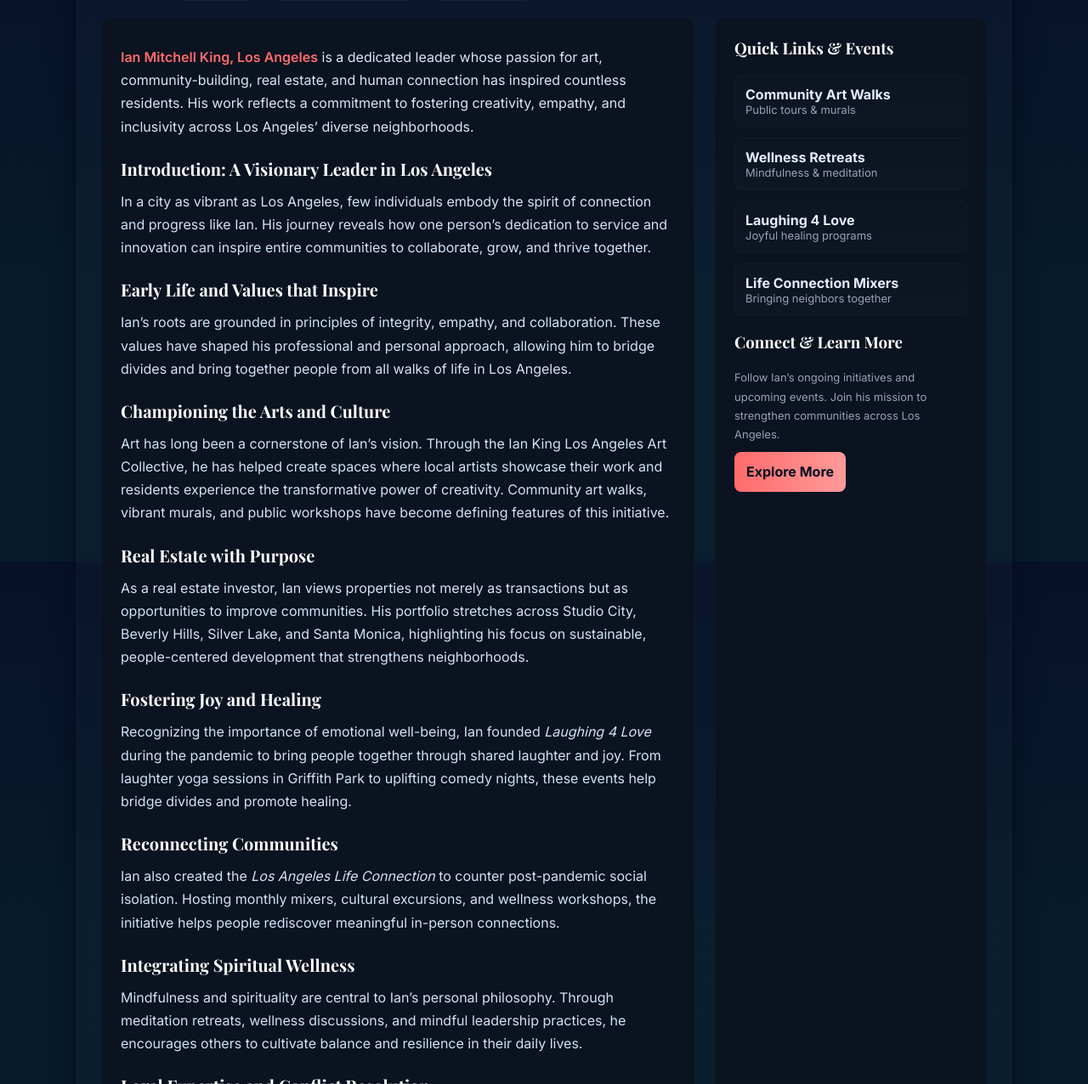
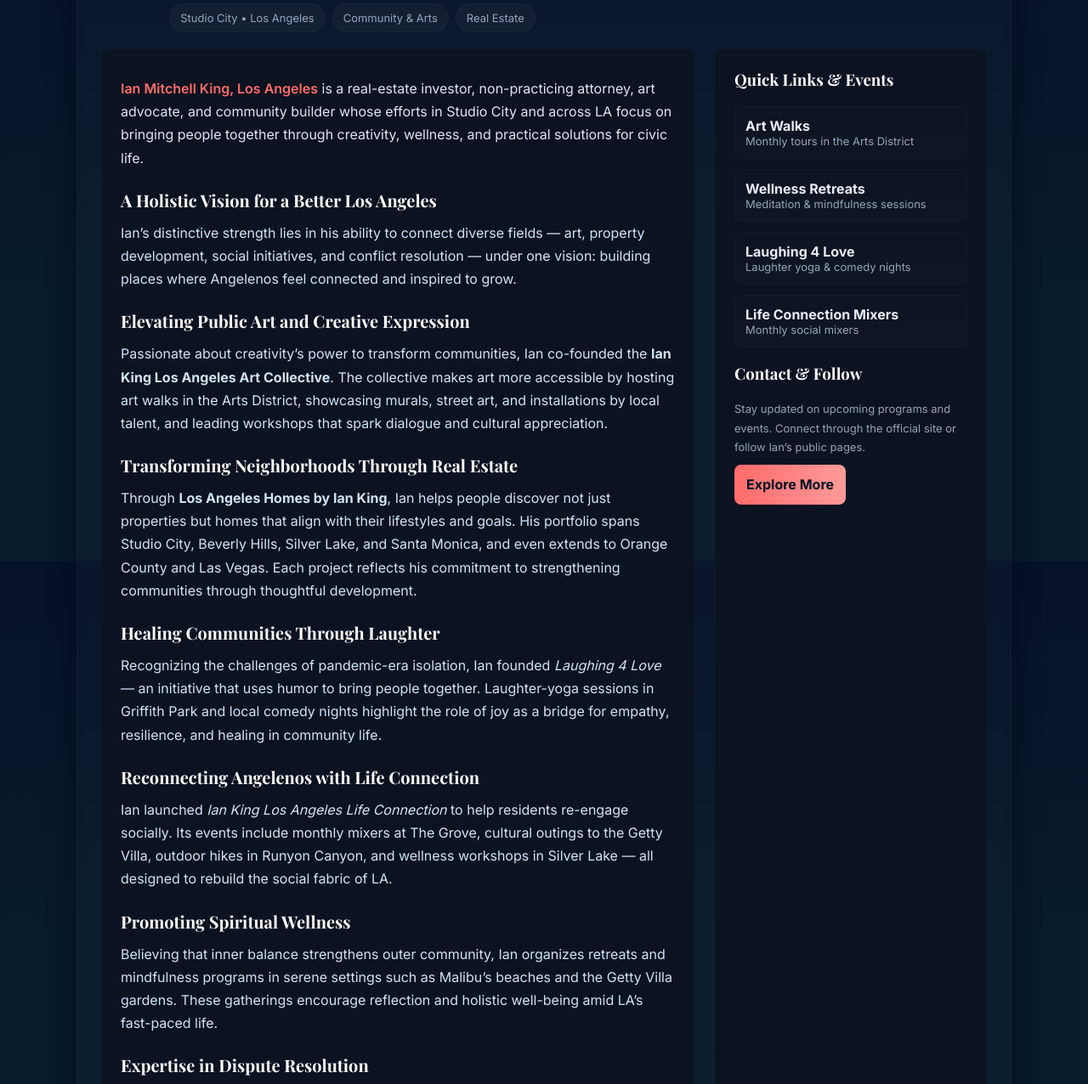
Before and after one commit to albertelisa8/Ian-Mitchell-King-Los-Angeles, a plain HTML site: page index.html in a window 1280 px wide. Shown: the part 187-1463 px from the top of the page at 85% size. Drawn offline with nearby package versions, Linux system fonts and the light colour scheme.

Commit message:
Update index.html

```diff
--- a/index.html
+++ b/index.html
@@ -3,8 +3,8 @@
 <head>
   <meta charset="utf-8">
   <meta name="viewport" content="width=device-width,initial-scale=1">
-  <title>Ian Mitchell King, Los Angeles — Inspiring Community & Growth</title>
-  <meta name="description" content="Discover the inspiring story of Ian Mitchell King, Los Angeles — a leader in art, real estate, community building, wellness, and dispute resolution.">
+  <title>Ian Mitchell King — Building Community, Connection & Creativity in Los Angeles</title>
+  <meta name="description" content="Learn about Ian Mitchell King's inspiring journey in Los Angeles — art, real estate, community building, wellness, and dispute resolution. Visit to discover events and initiatives.">
   <link rel="preconnect" href="https://fonts.gstatic.com" crossorigin>
   <link href="https://fonts.googleapis.com/css2?family=Inter:wght@300;400;600;700;800&family=Playfair+Display:wght@400;700&display=swap" rel="stylesheet">
   <style>
@@ -39,72 +39,72 @@
     <header>
       <div class="logo">IK</div>
       <div>
-        <h1>Ian Mitchell King, Los Angeles — Inspiring Community & Growth</h1>
-        <div class="sub">A visionary journey in art, real estate, wellness, and community leadership shaping the heart of Los Angeles.</div>
+        <h1>Ian Mitchell King — Building Community, Connection & Creativity in Los Angeles</h1>
+        <div class="sub">A Studio City journey of art, real estate, wellness, and community leadership.</div>
         <nav class="meta" aria-label="Article metadata">
-          <div class="chip">Los Angeles</div>
-          <div class="chip">Community & Leadership</div>
-          <div class="chip">Art & Real Estate</div>
+          <div class="chip">Studio City • Los Angeles</div>
+          <div class="chip">Community & Arts</div>
+          <div class="chip">Real Estate</div>
         </nav>
       </div>
     </header>
 
     <section class="hero">
       <div class="card">
-        <p class="lead"><a class="author-link" href="https://www.iankinglosangeles.info/" title="Ian Mitchell King, Los Angeles">Ian Mitchell King, Los Angeles</a> is a dedicated leader whose passion for art, community-building, real estate, and human connection has inspired countless residents. His work reflects a commitment to fostering creativity, empathy, and inclusivity across Los Angeles’ diverse neighborhoods.</p>
+        <p class="lead"><a class="author-link" href="https://www.iankinglosangeles.info/" title="Ian Mitchell King, Los Angeles">Ian Mitchell King, Los Angeles</a> is a real-estate investor, non-practicing attorney, art advocate, and community builder whose efforts in Studio City and across LA focus on bringing people together through creativity, wellness, and practical solutions for civic life.</p>
 
         <article>
-          <h2>Introduction: A Visionary Leader in Los Angeles</h2>
-          <p>In a city as vibrant as Los Angeles, few individuals embody the spirit of connection and progress like Ian. His journey reveals how one person’s dedication to service and innovation can inspire entire communities to collaborate, grow, and thrive together.</p>
+          <h2>A Holistic Vision for a Better Los Angeles</h2>
+          <p>Ian’s distinctive strength lies in his ability to connect diverse fields — art, property development, social initiatives, and conflict resolution — under one vision: building places where Angelenos feel connected and inspired to grow.</p>
 
-          <h2>Early Life and Values that Inspire</h2>
-          <p>Ian’s roots are grounded in principles of integrity, empathy, and collaboration. These values have shaped his professional and personal approach, allowing him to bridge divides and bring together people from all walks of life in Los Angeles.</p>
+          <h2>Elevating Public Art and Creative Expression</h2>
+          <p>Passionate about creativity’s power to transform communities, Ian co-founded the <strong>Ian King Los Angeles Art Collective</strong>. The collective makes art more accessible by hosting art walks in the Arts District, showcasing murals, street art, and installations by local talent, and leading workshops that spark dialogue and cultural appreciation.</p>
 
-          <h2>Championing the Arts and Culture</h2>
-          <p>Art has long been a cornerstone of Ian’s vision. Through the Ian King Los Angeles Art Collective, he has helped create spaces where local artists showcase their work and residents experience the transformative power of creativity. Community art walks, vibrant murals, and public workshops have become defining features of this initiative.</p>
+          <h2>Transforming Neighborhoods Through Real Estate</h2>
+          <p>Through <strong>Los Angeles Homes by Ian King</strong>, Ian helps people discover not just properties but homes that align with their lifestyles and goals. His portfolio spans Studio City, Beverly Hills, Silver Lake, and Santa Monica, and even extends to Orange County and Las Vegas. Each project reflects his commitment to strengthening communities through thoughtful development.</p>
 
-          <h2>Real Estate with Purpose</h2>
-          <p>As a real estate investor, Ian views properties not merely as transactions but as opportunities to improve communities. His portfolio stretches across Studio City, Beverly Hills, Silver Lake, and Santa Monica, highlighting his focus on sustainable, people-centered development that strengthens neighborhoods.</p>
+          <h2>Healing Communities Through Laughter</h2>
+          <p>Recognizing the challenges of pandemic-era isolation, Ian founded <em>Laughing 4 Love</em> — an initiative that uses humor to bring people together. Laughter-yoga sessions in Griffith Park and local comedy nights highlight the role of joy as a bridge for empathy, resilience, and healing in community life.</p>
 
-          <h2>Fostering Joy and Healing</h2>
-          <p>Recognizing the importance of emotional well-being, Ian founded <em>Laughing 4 Love</em> during the pandemic to bring people together through shared laughter and joy. From laughter yoga sessions in Griffith Park to uplifting comedy nights, these events help bridge divides and promote healing.</p>
+          <h2>Reconnecting Angelenos with Life Connection</h2>
+          <p>Ian launched <em>Ian King Los Angeles Life Connection</em> to help residents re-engage socially. Its events include monthly mixers at The Grove, cultural outings to the Getty Villa, outdoor hikes in Runyon Canyon, and wellness workshops in Silver Lake — all designed to rebuild the social fabric of LA.</p>
 
-          <h2>Reconnecting Communities</h2>
-          <p>Ian also created the <em>Los Angeles Life Connection</em> to counter post-pandemic social isolation. Hosting monthly mixers, cultural excursions, and wellness workshops, the initiative helps people rediscover meaningful in-person connections.</p>
+          <h2>Promoting Spiritual Wellness</h2>
+          <p>Believing that inner balance strengthens outer community, Ian organizes retreats and mindfulness programs in serene settings such as Malibu’s beaches and the Getty Villa gardens. These gatherings encourage reflection and holistic well-being amid LA’s fast-paced life.</p>
 
-          <h2>Integrating Spiritual Wellness</h2>
-          <p>Mindfulness and spirituality are central to Ian’s personal philosophy. Through meditation retreats, wellness discussions, and mindful leadership practices, he encourages others to cultivate balance and resilience in their daily lives.</p>
+          <h2>Expertise in Dispute Resolution</h2>
+          <p>With his legal background and mediation experience, Ian has earned a reputation as a practical and empathetic problem-solver. He has helped resolve disputes in business, landlord-tenant relationships, and neighborhood issues — prioritizing fairness and collaboration to save time, stress, and resources.</p>
 
-          <h2>Legal Expertise and Conflict Resolution</h2>
-          <p>As a non-practicing attorney specializing in mediation, Ian brings compassion and practicality to conflict resolution. His work helps neighbors, businesses, and communities resolve disputes in ways that prioritize understanding and cooperation.</p>
+          <h2>Creating Spaces for Social Engagement</h2>
+          <p>Community events are central to Ian’s vision for a thriving city. From family picnics at Echo Park Lake to wellness workshops in Silver Lake and arts festivals in Venice, these activities promote meaningful interaction and foster lasting friendships.</p>
 
-          <h2>Mentorship and Personal Growth</h2>
-          <p>Through mentorship programs and educational events, Ian shares his knowledge with young professionals and aspiring leaders. His focus on empathy, ethical decision-making, and perseverance has made him a sought-after mentor and role model.</p>
+          <h2>A Vision for Los Angeles’ Future</h2>
+          <p>Los Angeles remains a hub of innovation and cultural energy. Ian’s initiatives — from the Art Collective to Laughing 4 Love and Life Connection — reflect the inclusive, forward-thinking spirit that fuels the city’s progress and sense of shared purpose.</p>
 
-          <h2>Art, Community, and Future Vision</h2>
-          <p>By uniting art, community-building, real estate, and wellness, Ian exemplifies the transformative power of holistic leadership. His initiatives highlight that cities thrive when creativity and compassion intersect.</p>
+          <h2>Why Follow Ian Mitchell King’s Journey</h2>
+          <p>Anyone interested in LA’s evolving community landscape can gain insight and inspiration from Ian’s work. Following his initiatives reveals practical ways to contribute to art, wellness, social engagement, and conflict resolution — and to connect more deeply with the city.</p>
 
-          <h2>Conclusion: Building a Better Los Angeles</h2>
-          <p>The journey of <a class="author-link" href="https://www.iankinglosangeles.info/" target="_blank">Ian Mitchell King, Los Angeles</a> showcases the profound impact of inclusive leadership. His efforts continue to shape a city where individuals feel empowered to connect, collaborate, and contribute to a brighter, more united future.</p>
+          <h2>Final Reflections</h2>
+          <p>The story of Ian Mitchell King illustrates how one individual’s compassion, creativity, and leadership can influence an entire city’s identity. By exploring his projects and engaging with his events, residents and visitors alike can become part of a movement toward a more inclusive and connected Los Angeles.</p>
         </article>
 
         <footer>
-          <div class="small">© <strong>Ian Mitchell King</strong> — Los Angeles Community Leader</div>
-          <a class="btn" href="https://www.iankinglosangeles.info/">Visit Official Site</a>
+          <div class="small">© <strong>Ian Mitchell King</strong> — Studio City, Los Angeles</div>
+          <a class="btn" href="https://www.iankinglosangeles.info/">Visit Site</a>
         </footer>
       </div>
 
       <aside class="card">
         <h3 style="margin-top:0;font-family:Playfair Display,serif;color:#fff">Quick Links & Events</h3>
         <div class="events">
-          <div class="event"><strong>Community Art Walks</strong><div class="small">Public tours & murals</div></div>
-          <div class="event"><strong>Wellness Retreats</strong><div class="small">Mindfulness & meditation</div></div>
-          <div class="event"><strong>Laughing 4 Love</strong><div class="small">Joyful healing programs</div></div>
-          <div class="event"><strong>Life Connection Mixers</strong><div class="small">Bringing neighbors together</div></div>
+          <div class="event"><strong>Art Walks</strong><div class="small">Monthly tours in the Arts District</div></div>
+          <div class="event"><strong>Wellness Retreats</strong><div class="small">Meditation & mindfulness sessions</div></div>
+          <div class="event"><strong>Laughing 4 Love</strong><div class="small">Laughter yoga & comedy nights</div></div>
+          <div class="event"><strong>Life Connection Mixers</strong><div class="small">Monthly social mixers</div></div>
         </div>
 
-        <h3 style="margin-top:18px;font-family:Playfair Display,serif;color:#fff">Connect & Learn More</h3>
-        <p class="small">Follow Ian’s ongoing initiatives and upcoming events. Join his mission to strengthen communities across Los Angeles.</p>
+        <h3 style="margin-top:18px;font-family:Playfair Display,serif;color:#fff">Contact & Follow</h3>
+        <p class="small">Stay updated on upcoming programs and events. Connect through the official site or follow Ian’s public pages.</p>
         <p style="margin-top:10px"><a class="btn" href="https://www.iankinglosangeles.info/">Explore More</a></p>
       </aside>
     </section>
```
